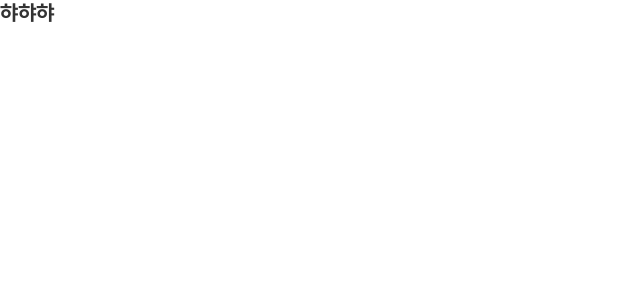
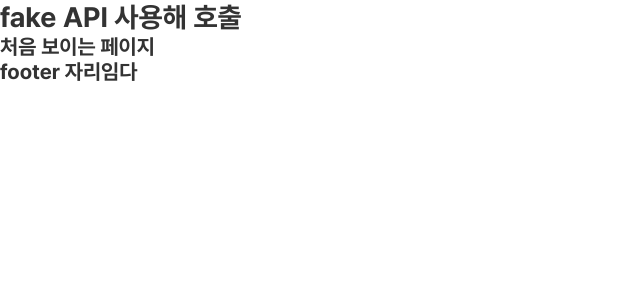
Before and after one commit to QTsom/fake-api, a React (Create React App) app: page / in a window 1280 px wide. Shown: the top 300 px of the page, without its empty margins (0-640 px from the left). Built offline with nearby package versions, Linux system fonts and the light colour scheme.

Commit message:
feat: header, footer form

```diff
--- /dev/null
+++ b/src/components/common/Footer.jsx
@@ -0,0 +1,17 @@
+import styled from "styled-components";
+
+const Footer = () => {
+    return (
+        <FooterContainer>
+            <div className="footer-inner">
+                <h2>footer 자리임다</h2>
+            </div>
+        </FooterContainer>
+    )
+}
+
+export default Footer;
+
+const FooterContainer = styled.footer `
+
+`
--- /dev/null
+++ b/src/components/common/Header.jsx
@@ -0,0 +1,17 @@
+import styled from "styled-components";
+
+const Header = () => {
+    return (
+        <HeaderContainer>
+            <div className="header-inner">
+                <h1>fake API 사용해 호출</h1>
+            </div>
+        </HeaderContainer>
+    )
+}
+
+export default Header;
+
+const HeaderContainer = styled.header `
+
+`
--- /dev/null
+++ b/src/components/common/Layout.jsx
@@ -0,0 +1,16 @@
+import Header from "./Header";
+import Footer from "./Footer";
+
+const Layout = (props) => {
+    return (
+        <>
+            <Header />
+            <main>
+                {props.children}
+            </main>
+            <Footer />
+        </>
+    )
+}
+
+export default Layout;
--- a/src/pages/Home.jsx
+++ b/src/pages/Home.jsx
@@ -1,10 +1,10 @@
-import React from 'react';
+import Layout from "components/common/Layout";
 
 const Home = () => {
   return (
-    <div>
-      <h2>햐햐햐</h2>
-    </div>
+    <Layout>
+      <h2>처음 보이는 페이지</h2>
+    </Layout>
   );
 };
 
```
